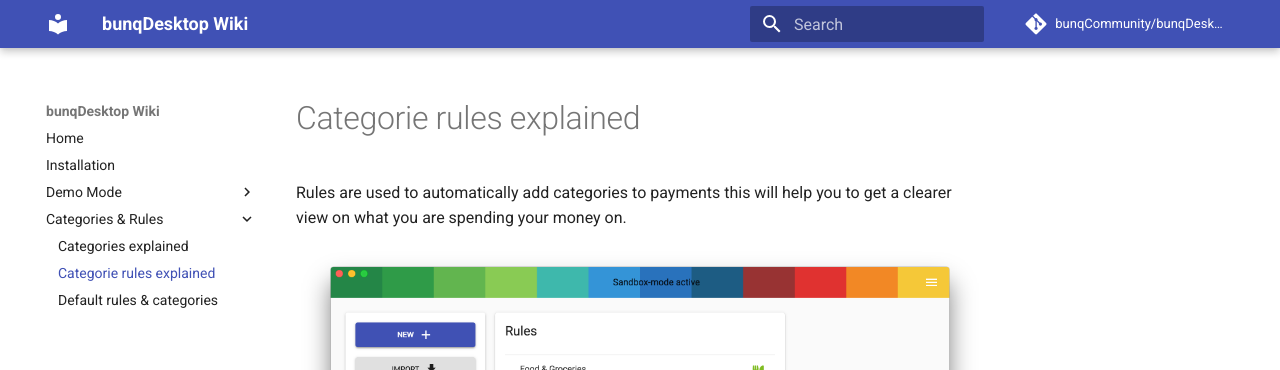
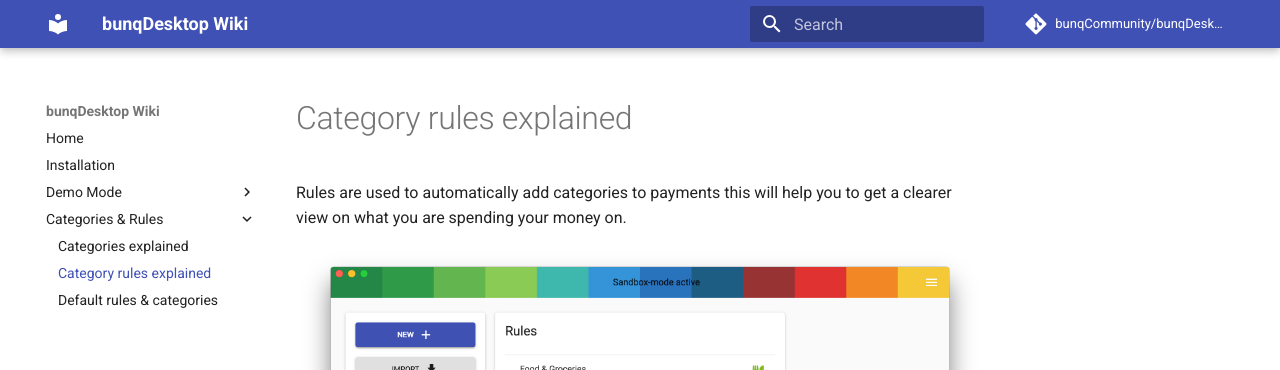
Before and after one commit to bunqCommunity/bunqDesktopWiki, an MkDocs documentation site: the page built from docs/category-rules.md, in a window 1280 px wide and 900 px high. Shown: the top 370 px of the window. Built offline with MkDocs 1.6.1 and Material for MkDocs 9.7.7, drawn with Linux system fonts in a browser that asks for light colours; comment, search, counter and statistics services are not loaded.

Commit message:
fixed spelling

```diff
--- a/docs/categorie-rules.md
+++ b/docs/category-rules.md
@@ -1,6 +1,6 @@
 Rules are used to automatically add categories to payments this will help you to get a clearer view on what you are spending your money on.
 
-![Screenshot rules default](images/categorie-rules/1.png)
+![Screenshot rules default](images/category-rules/1.png)
 
 You can add as many rules as you want. But remember a rule can also have multiple triggers so its possibly more usefull to just add more of them to one rule to keep a clean overview.
 
@@ -21,4 +21,4 @@
 
 You can then add one or more categories to the rule and using the show preview button see if you rule matches any payments in your account, this is a great way to test your rules and see if they work the way you want them to.
 
-![Screenshot rules editor](images/categorie-rules/2.png)
+![Screenshot rules editor](images/category-rules/2.png)
--- a/mkdocs.yml
+++ b/mkdocs.yml
@@ -16,7 +16,7 @@
     - 'Add funds to the account': 'demo-mode-money.md'
   - Categories & Rules:
     - 'Categories explained': categories.md
-    - 'Categorie rules explained': 'categorie-rules.md'
+    - 'Category rules explained': 'category-rules.md'
     - 'Default rules & categories': 'categories-rules-default.md'
 
 # Theme settings
```
Also changed, not shown: docs/categories-rules-default.md (+1 -1 lines), docs/categories.md (+1 -1 lines), docs/images/category-rules/1.png (renamed from docs/images/categorie-rules/1.png), docs/images/category-rules/2.png (renamed from docs/images/categorie-rules/2.png).
